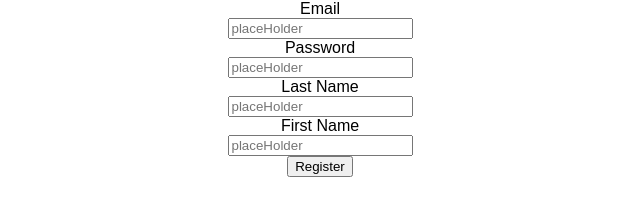
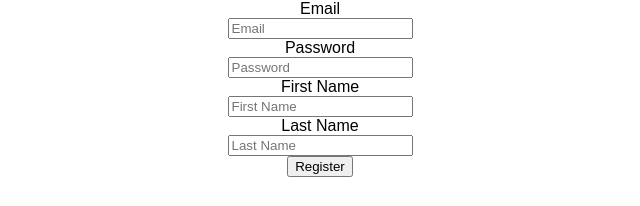
Before and after one commit to lemming-online/tundra, a React (Create React App) app: page / in a window 1280 px wide. Shown: the top 206 px of the page, without its empty margins (320-960 px from the left). Built offline with nearby package versions, Linux system fonts and the light colour scheme.

Commit message:
onChange handler works

```diff
--- a/src/pages/InputComponent.js
+++ b/src/pages/InputComponent.js
@@ -4,11 +4,14 @@ class InputComponent extends React.Component{
   render() {
     return(
       <div>
+        <label>{this.props.title}</label>
         <input
           className="input"
           type="text"
-          placeHolder="placeHolder"
-          autocomplete="off"
+          placeholder = {this.props.title}
+          autoComplete = "off"
+          onChange = {this.props.onChange}
+          style={{display: "block"}}
         />
       </div>
     );
--- a/src/pages/RegistrationPage.js
+++ b/src/pages/RegistrationPage.js
@@ -2,19 +2,38 @@ import React from 'react'
 import InputComponent from './InputComponent'
 
 class RegistrationPage extends React.Component {
+  constructor() {
+    super();
+
+    this.state = {
+      email: "",
+      password: "",
+      firstName: "",
+      lastName: ""
+    }
+    //fixes scope of this
+    this.handleChange = this.handleChange.bind(this);
+  }
+
+  handleChange = (event) =>  {
+    let newState = {};
+    console.log("before:");
+    console.log(newState);
+    //makes function reusuable, use name attribute as key to set
+    newState[event.target.name] = event.target.value;
+    this.setState(newState);
+    console.log("after:");
+    console.log(newState);
+  }
+
   render() {
     return(
       <div>
         <center>
-          <label>Email</label>
-          <InputComponent/>
-          <label>Password</label>
-          <InputComponent/>
-          <label>Last Name</label>
-          <InputComponent/>
-          <label>First Name</label>
-          <InputComponent/>
-
+          <InputComponent title="Email" onChange={this.handleChange}/>
+          <InputComponent title="Password" onChange={this.handleChange}/>
+          <InputComponent title="First Name" onChange={this.handleChange}/>
+          <InputComponent title="Last Name" onChange={this.handleChange}/>
           <button>Register</button>
         </center>
       </div>
```
